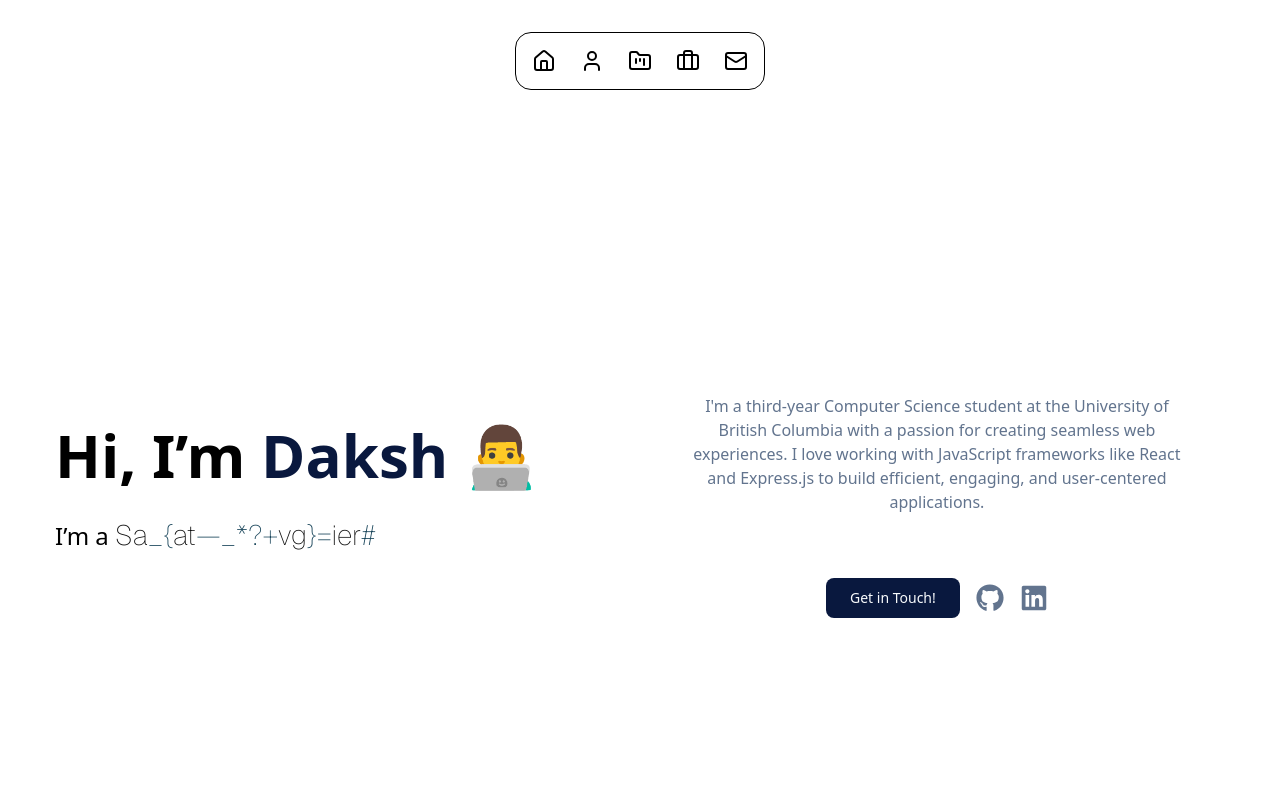
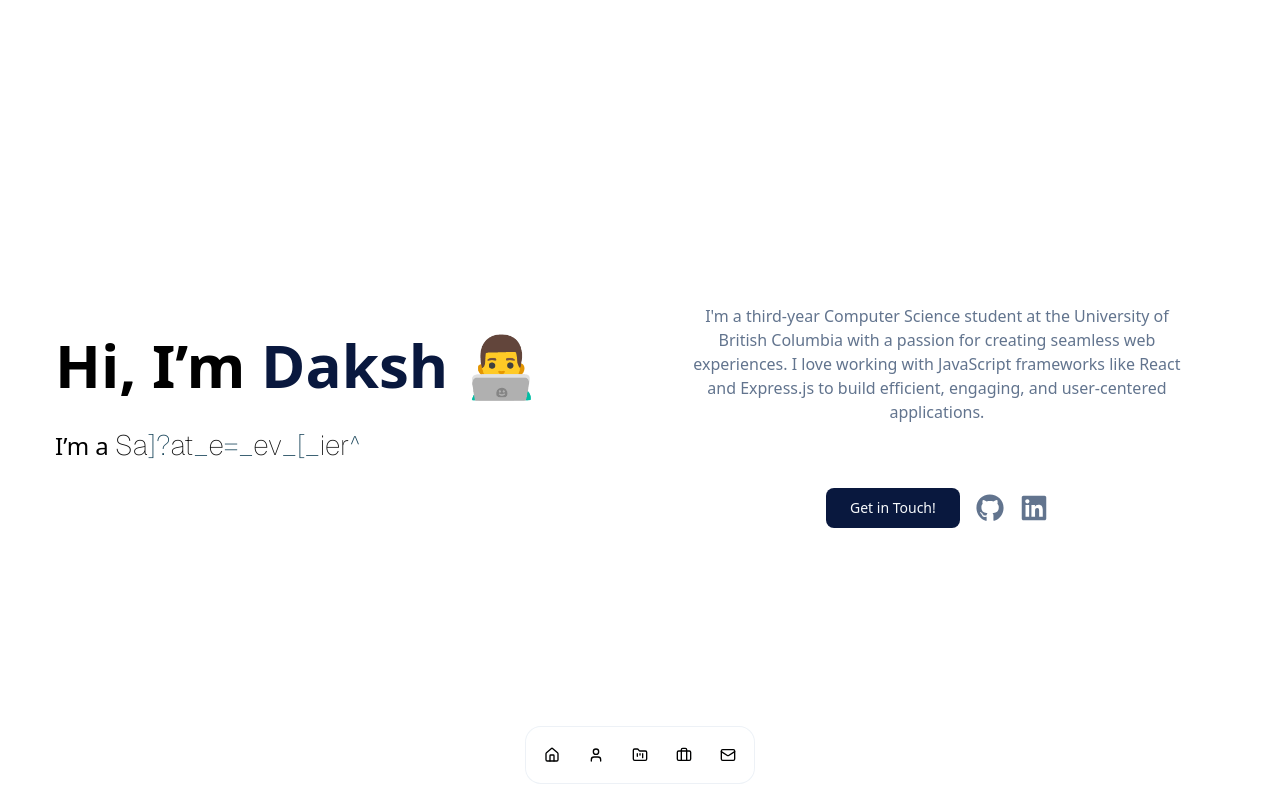
Before and after one commit to dakshshahani/portfolio, a Next.js app: page / in a window 1280 px wide. Shown: the top 800 px of the page. Built offline with nearby package versions, Linux system fonts and the light colour scheme.

Commit message:
dock added

```diff
--- a/src/components/animated-dock.tsx
+++ b/src/components/animated-dock.tsx
@@ -3,6 +3,7 @@
 import React from "react"
 
 import { Dock, DockIcon } from "@/components/ui/dock"
+import { Tooltip, TooltipContent, TooltipTrigger } from "@/components/ui/tooltip"
 import Link from "next/link"
 import { Briefcase, FolderKanban, Home, Mail, User } from "lucide-react"
 
@@ -16,13 +17,30 @@ const navItems = [
 
 export function DockDemo() {
   return (
-    <div className="relative">
-      <Dock direction="middle">
+    <div className="fixed bottom-4 left-1/2 z-50 -translate-x-1/2">
+      <Dock
+        direction="middle"
+        iconSize={36}
+        iconMagnification={52}
+        iconDistance={120}
+        className="border border-border/60 bg-background/70"
+      >
         {navItems.map(({ href, icon: Icon, label }) => (
           <DockIcon key={href}>
-            <Link href={href} aria-label={label} className="flex">
-              <Icon className="size-6" />
-            </Link>
+            <Tooltip>
+              <TooltipTrigger asChild>
+                <Link
+                  href={href}
+                  aria-label={label}
+                  className="group flex items-center justify-center rounded-full p-2 transition-colors hover:bg-muted"
+                >
+                  <Icon className="size-4" />
+                </Link>
+              </TooltipTrigger>
+              <TooltipContent side="bottom" sideOffset={14}>
+                {label}
+              </TooltipContent>
+            </Tooltip>
           </DockIcon>
         ))}
       </Dock>
```
